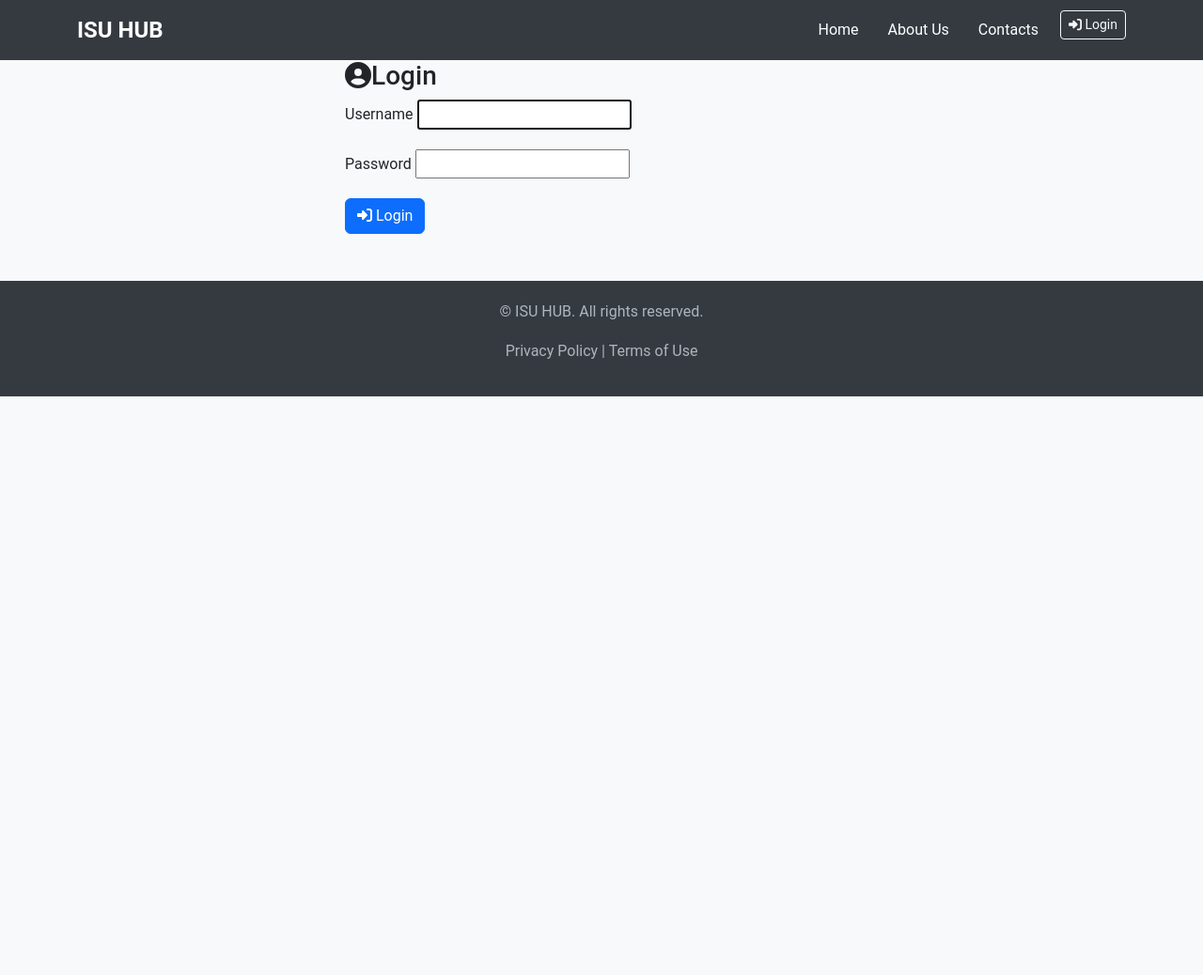
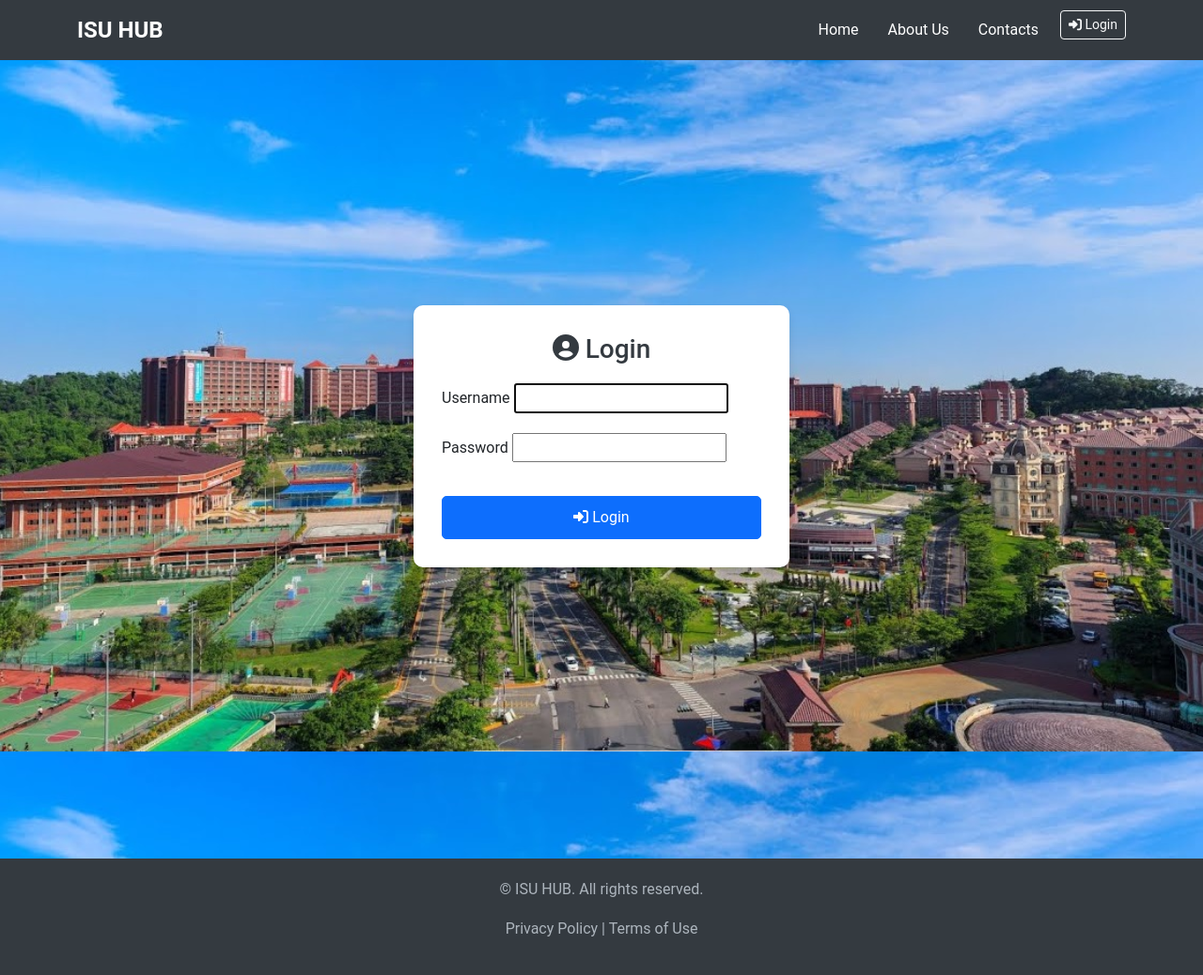
Before and after one commit to KasymovD/ISU_HUB, a Django app: page /login/ in a window 1280 px wide. Shown: the whole page at 94% size. Before the commit the page ends 422 px from the top, so only its background shows below. Run offline with Django 5.2, Linux system fonts and the light colour scheme.

Commit message:
update 27/02

```diff
--- a/photos/templates/photos/login.html
+++ b/photos/templates/photos/login.html
@@ -1,6 +1,7 @@
 <!DOCTYPE html>
 <html lang="ru">
 <head>
+    {% load static %}
     <meta charset="UTF-8">
     <meta name="viewport" content="width=device-width, initial-scale=1.0">
     <title>Вход - ISU HUB</title>
@@ -8,10 +9,12 @@
     <link href="https://cdn.jsdelivr.net/npm/bootstrap@5.3.0/dist/css/bootstrap.min.css" rel="stylesheet">
     <!-- Подключение Font Awesome для иконок -->
     <link href="https://cdnjs.cloudflare.com/ajax/libs/font-awesome/6.4.0/css/all.min.css" rel="stylesheet">
+
     <style>
         /* Основные стили */
         body {
-            background-color: #f8f9fa;
+            background: url("{% static 'images/background.jpg' %}") no-repeat center center fixed;
+            background-size: cover;
             font-family: 'Roboto', sans-serif;
             line-height: 1.6;
         }
@@ -30,43 +33,38 @@
         .nav-link:hover {
             color: #adb5bd !important;
         }
-        /* Центрирование формы */
-        .upload-container {
-            margin-top: 50px;
-            margin-bottom: 50px;
+
+        /* Контейнер для формы логина */
+        .login-container {
+            min-height: 100vh; /* чтобы блок центрировался по вертикали */
+            display: flex;
+            justify-content: center;
+            align-items: center;
         }
-        .upload-card {
+        /* Карточка логина */
+        .login-card {
             padding: 30px;
             border: none;
             border-radius: 10px;
             box-shadow: 0 4px 8px rgba(0,0,0,0.1);
             background-color: #ffffff;
+            width: 100%;
+            max-width: 400px; /* Зафиксируем ширину карточки */
         }
-        .upload-card h3 {
+        .login-card h3 {
             margin-bottom: 20px;
             text-align: center;
             color: #343a40;
         }
-        .form-control, .form-select {
+        .login-card .form-control,
+        .login-card .form-select {
             border-radius: 5px;
         }
-        .btn-upload {
+        .btn-login {
             width: 100%;
             padding: 10px;
             border-radius: 5px;
-        }
-        .back-button {
-            display: inline-block;
-            margin-top: 20px;
-            padding: 10px 15px;
-            background-color: #6c757d;
-            color: #fff;
-            text-decoration: none;
-            border-radius: 5px;
-            text-align: center;
-        }
-        .back-button:hover {
-            background-color: #5a6268;
+            margin-top: 15px;
         }
         /* Футер */
         .footer {
@@ -133,18 +131,16 @@
         </div>
     </nav>
 
-    <!-- Контейнер для формы входа -->
+    <!-- Контейнер для формы логина -->
     <div class="container login-container">
-        <div class="row justify-content-center">
-            <div class="col-md-6">
         <div class="login-card">
-                    <h3><i class="fas fa-user-circle"></i>Login</h3>
+            <h3><i class="fas fa-user-circle"></i> Login</h3>
             <form method="post">
                 {% csrf_token %}
-                        <!-- Отображение ошибок формы -->
+                <!-- Отображение ошибок формы, если есть -->
                 {% if form.errors %}
                     <div class="alert alert-danger">
-                                <ul>
+                        <ul class="mb-0">
                             {% for field in form %}
                                 {% for error in field.errors %}
                                     <li>{{ error }}</li>
@@ -170,8 +166,6 @@
             </form>
         </div>
     </div>
-        </div>
-    </div>
 
     <!-- Футер -->
     <footer class="footer">
--- a/photos/templates/photos/photo_list.html
+++ b/photos/templates/photos/photo_list.html
@@ -271,6 +271,10 @@
         transform: translate(0, -50%) scale(1.1);
         cursor: pointer;
     }
+    .animated-cat:hover {
+        animation-play-state: paused; /* Останавливать анимацию при наведении */
+        cursor: pointer;
+    }
     </style>
 
 
```
Lines whose indentation alone changed are shown as unchanged.
